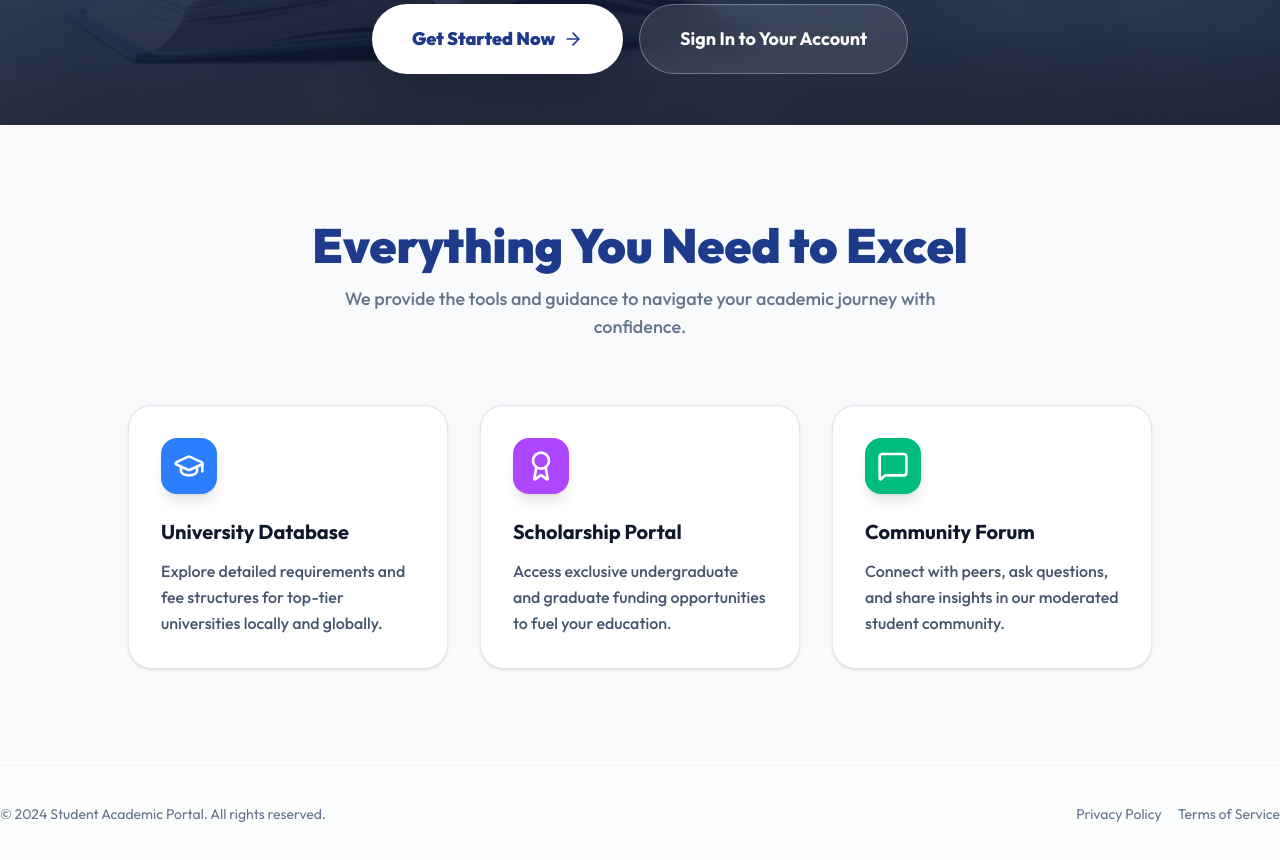
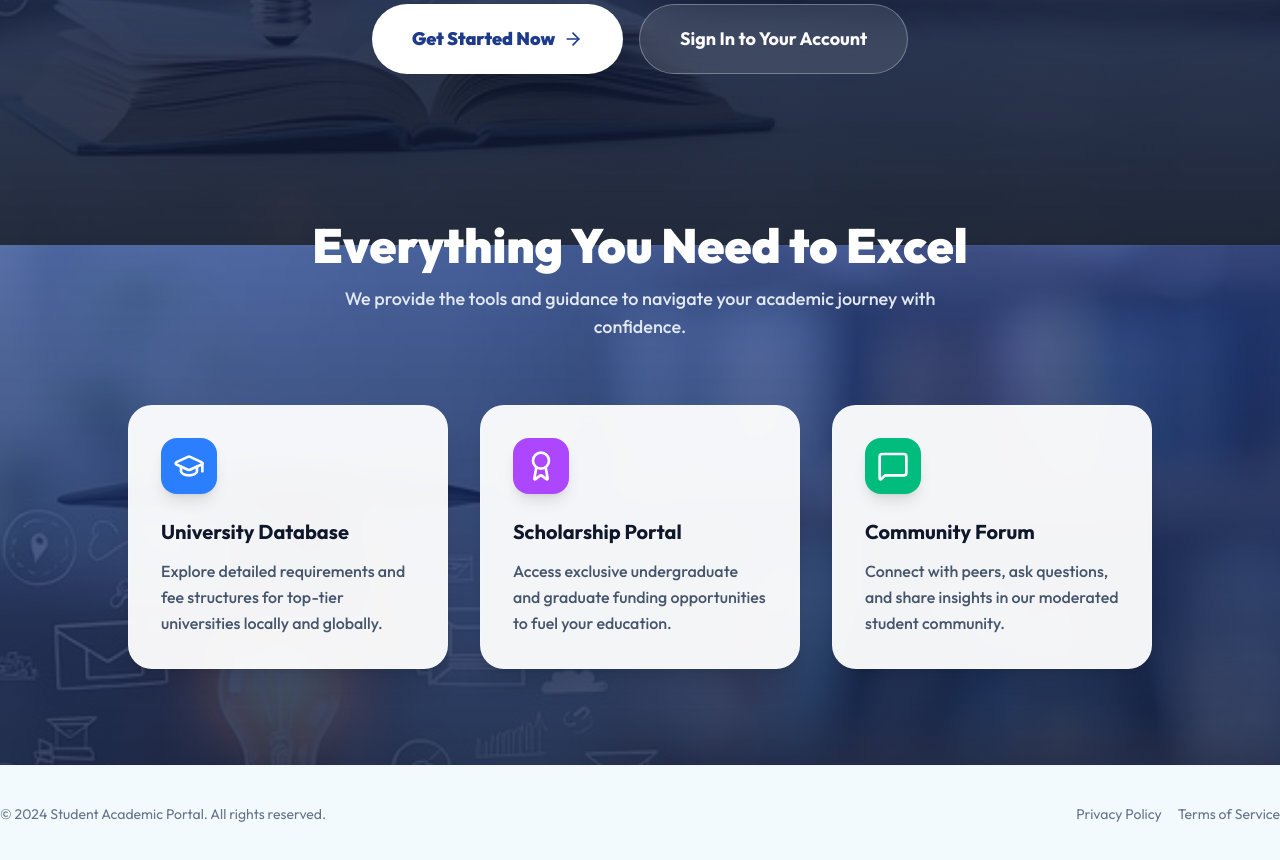
Before and after one commit to laiba-107/Academic-Portal, a Next.js app: page / in a window 1280 px wide. Shown: the part 620-1480 px from the top of the page. Built offline with nearby package versions, Linux system fonts and the light colour scheme; no server answers.

Commit message:
more changes

```diff
--- a/src/app/globals.css
+++ b/src/app/globals.css
@@ -12,8 +12,8 @@
 }
 
 :root {
-  --background: #fdfdfd;
-  /* Brighter white */
+  --background: #f0f9ff;
+  /* Slight Blue Tint */
   --foreground: #0f172a;
 
   /* Deep Royal Blue Theme */
--- a/src/app/page.tsx
+++ b/src/app/page.tsx
@@ -3,16 +3,17 @@ import { GraduationCap, Award, MessageSquare, Users, CheckCircle2, ArrowRight }
 
 export default function Home() {
   return (
-    <main className="min-h-screen">
+    <main className="min-h-screen"
+      style={{
+        backgroundImage: `linear-gradient(to bottom, rgba(30, 58, 138, 0.7), rgba(15, 23, 42, 0.9)), url('/background.png')`,
+        backgroundSize: 'cover',
+        backgroundPosition: 'center',
+        backgroundAttachment: 'fixed'
+      }}
+    >
       {/* Hero Section */}
       <section
         className="relative h-[85vh] flex items-center justify-center text-center px-4 overflow-hidden"
-        style={{
-          backgroundImage: `linear-gradient(to bottom, rgba(30, 58, 138, 0.7), rgba(15, 23, 42, 0.9)), url('/background.png')`,
-          backgroundSize: 'cover',
-          backgroundPosition: 'center',
-          backgroundAttachment: 'fixed'
-        }}
       >
         <div className="container relative z-10 space-y-8">
           <div className="inline-flex items-center gap-2 px-4 py-2 rounded-full bg-white/10 backdrop-blur-md border border-white/20 text-white text-sm font-bold mb-4 animate-bounce">
@@ -48,11 +49,11 @@ export default function Home() {
       </section>
 
       {/* Features Grid */}
-      <section className="py-24 bg-slate-50">
+      <section className="py-24">
         <div className="container px-4 md:px-6">
           <div className="text-center mb-16 space-y-4">
-            <h2 className="text-3xl md:text-5xl font-black text-primary">Everything You Need to Excel</h2>
-            <p className="text-lg text-muted-foreground max-w-2xl mx-auto font-medium">
+            <h2 className="text-3xl md:text-5xl font-black text-white">Everything You Need to Excel</h2>
+            <p className="text-lg text-slate-200 max-w-2xl mx-auto font-medium">
               We provide the tools and guidance to navigate your academic journey with confidence.
             </p>
           </div>
@@ -63,24 +64,28 @@ export default function Home() {
                 icon: <GraduationCap className="h-8 w-8" />,
                 title: "University Database",
                 desc: "Explore detailed requirements and fee structures for top-tier universities locally and globally.",
-                color: "bg-blue-500"
+                color: "bg-blue-500",
+                href: "/admissions"
               },
               {
                 icon: <Award className="h-8 w-8" />,
                 title: "Scholarship Portal",
                 desc: "Access exclusive undergraduate and graduate funding opportunities to fuel your education.",
-                color: "bg-purple-500"
+                color: "bg-purple-500",
+                href: "/scholarships"
               },
               {
                 icon: <MessageSquare className="h-8 w-8" />,
                 title: "Community Forum",
                 desc: "Connect with peers, ask questions, and share insights in our moderated student community.",
-                color: "bg-emerald-500"
+                color: "bg-emerald-500",
+                href: "/forum"
               }
             ].map((feature, i) => (
-              <div
+              <Link
                 key={i}
-                className="group p-8 bg-white rounded-3xl border border-slate-200 shadow-sm hover:shadow-xl hover:-translate-y-2 transition-all duration-300"
+                href={feature.href}
+                className="group p-8 bg-white/95 backdrop-blur-sm rounded-3xl border border-white/20 shadow-xl hover:shadow-2xl hover:-translate-y-2 transition-all duration-300 block"
               >
                 <div className={`h-14 w-14 rounded-2xl ${feature.color} text-white flex items-center justify-center mb-6 shadow-lg shadow-black/10`}>
                   {feature.icon}
@@ -89,7 +94,7 @@ export default function Home() {
                 <p className="text-slate-600 leading-relaxed font-medium">
                   {feature.desc}
                 </p>
-              </div>
+              </Link>
             ))}
           </div>
         </div>
```
